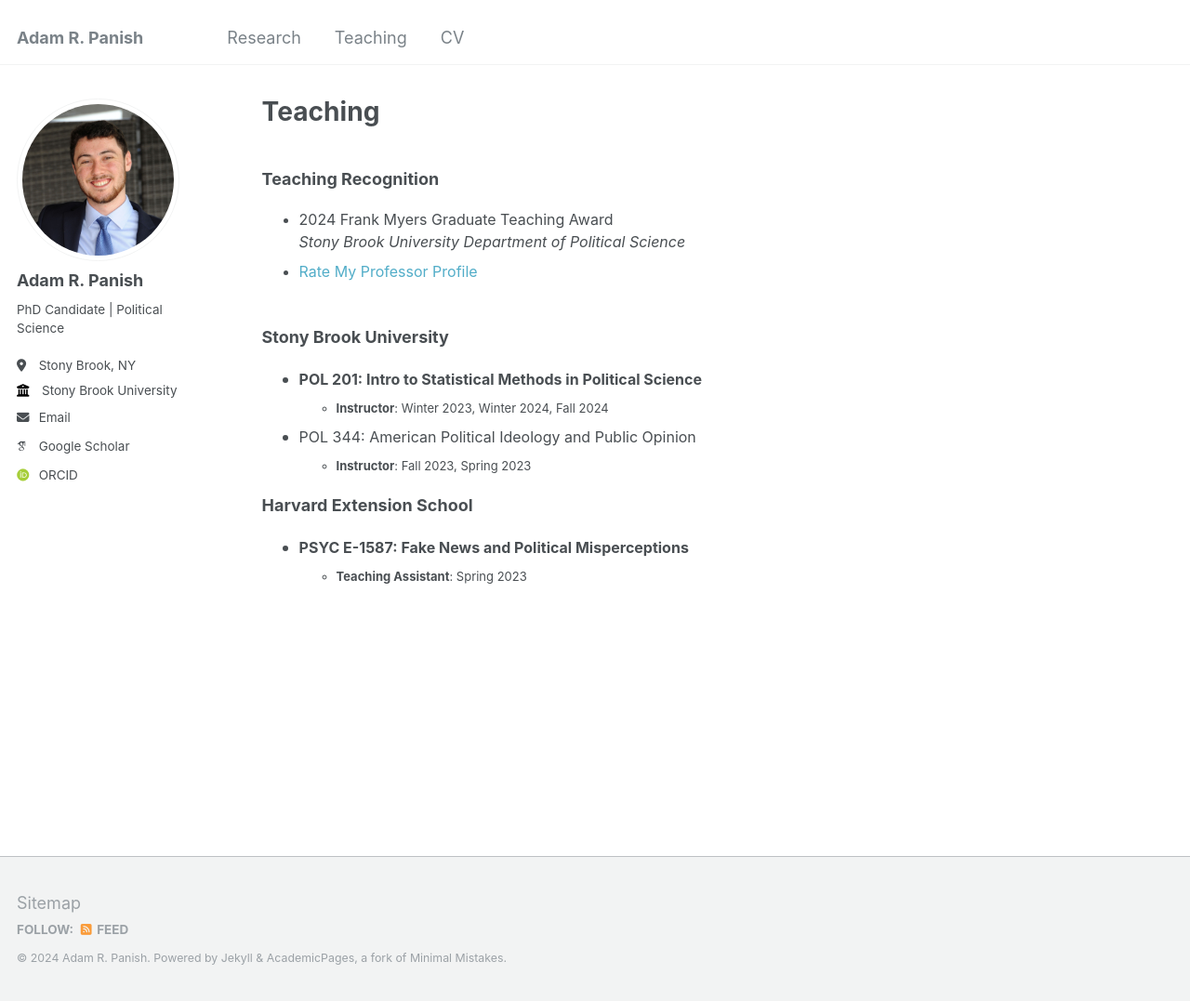
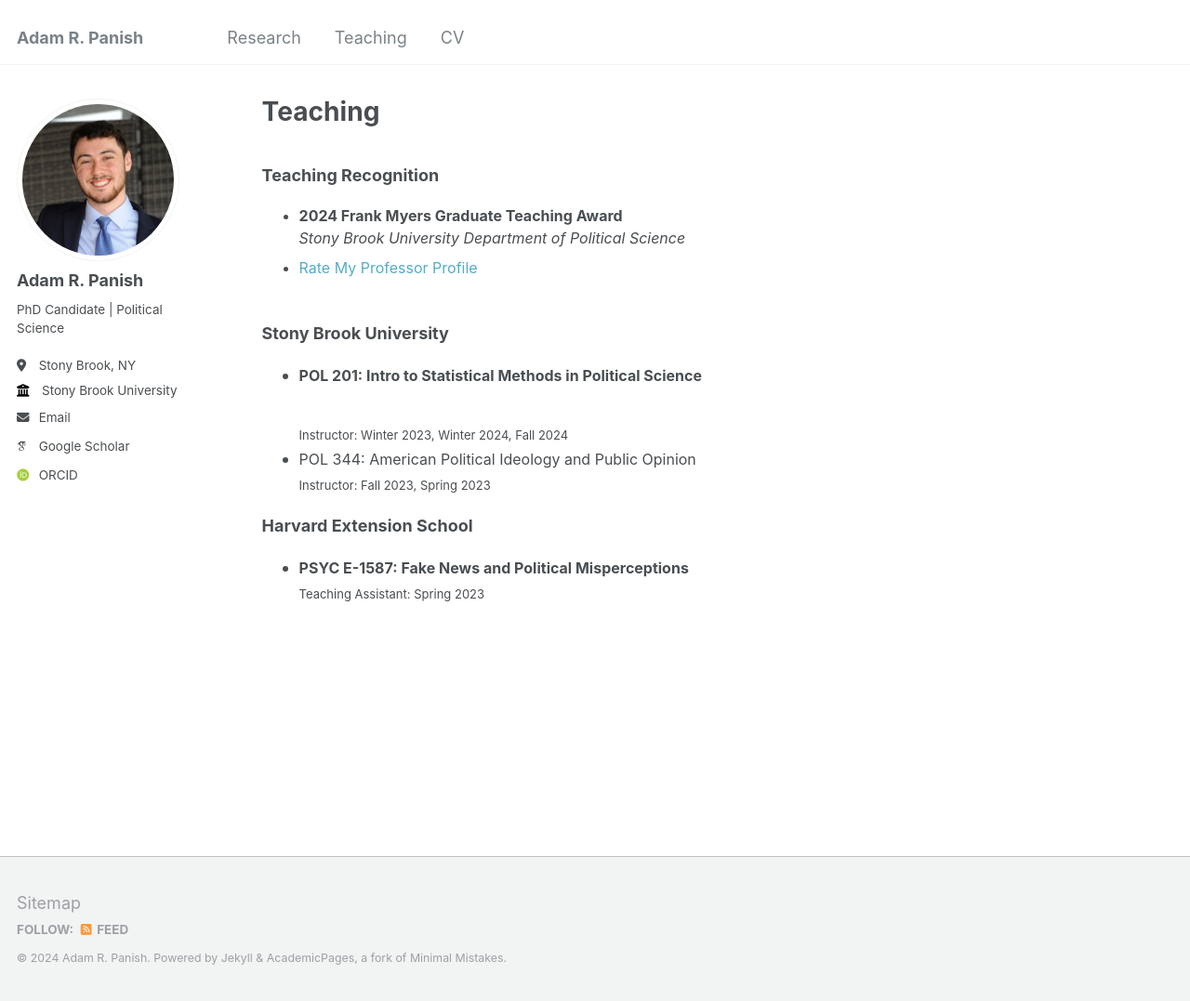
Before and after one commit to adampanish/adampanish.github.io, a Jekyll site: the page built from _pages/teaching.html, in a window 1280 px wide and 1077 px high. Shown: the whole window at 93% size. Built offline with Jekyll 4.4.1, drawn with Linux system fonts in a browser that asks for light colours; some web fonts are replaced.

Commit message:
Update teaching.html

```diff
--- a/_pages/teaching.html
+++ b/_pages/teaching.html
@@ -4,33 +4,26 @@ title: "Teaching"
 permalink: /teaching/
 author_profile: true
 ---
-<p style="margin-bottom:0;">
+
 <br>
 <font size=4><b>Teaching Recognition</b></font><ul>
-<font size=3><li>2024 Frank Myers Graduate Teaching Award <br>
+<font size=3><li><b>2024 Frank Myers Graduate Teaching Award</b><br>
 <i>Stony Brook University Department of Political Science</i></li>
 <li><a href="https://www.ratemyprofessors.com/professor/2897587" style="text-decoration:none;">Rate My Professor Profile</a></li></font></ul>
 
 <br>
 <font size=4><b>Stony Brook University</b></font><ul>
-  <font size=3><li><b>POL 201: Intro to Statistical Methods in Political Science</b></font></li>
-  <ul><font size=2>
-  <li><b>Instructor</b>: Winter 2023, Winter 2024, Fall 2024</li></font>
-  </ul>
+  <font size=3><li><b>POL 201: Intro to Statistical Methods in Political Science</b></font></li><br>
+  <font size=2>Instructor: Winter 2023, Winter 2024, Fall 2024</font>
 </li>
 
-<font size=3><li>POL 344: American Political Ideology and Public Opinion</font>
-  <ul><font size=2>
-    <li><b>Instructor</b>: Fall 2023, Spring 2023</li></font>
-  </ul>
+<font size=3><li>POL 344: American Political Ideology and Public Opinion</font><br>
+  <font size=2>Instructor: Fall 2023, Spring 2023</font>
 </li>
 </ul>
 
 <font size=4><b>Harvard Extension School</b></font><ul>
-  <font size=3><li><b>PSYC E-1587: Fake News and Political Misperceptions</b></font>
-  <ul><font size=2>
-    <li><b>Teaching Assistant</b>: Spring 2023</li></font>
-</ul>
+  <font size=3><li><b>PSYC E-1587: Fake News and Political Misperceptions</b></font><br>
+  <font size=2>Teaching Assistant: Spring 2023</font>
 </li>
 </ul>
-</p>
```
